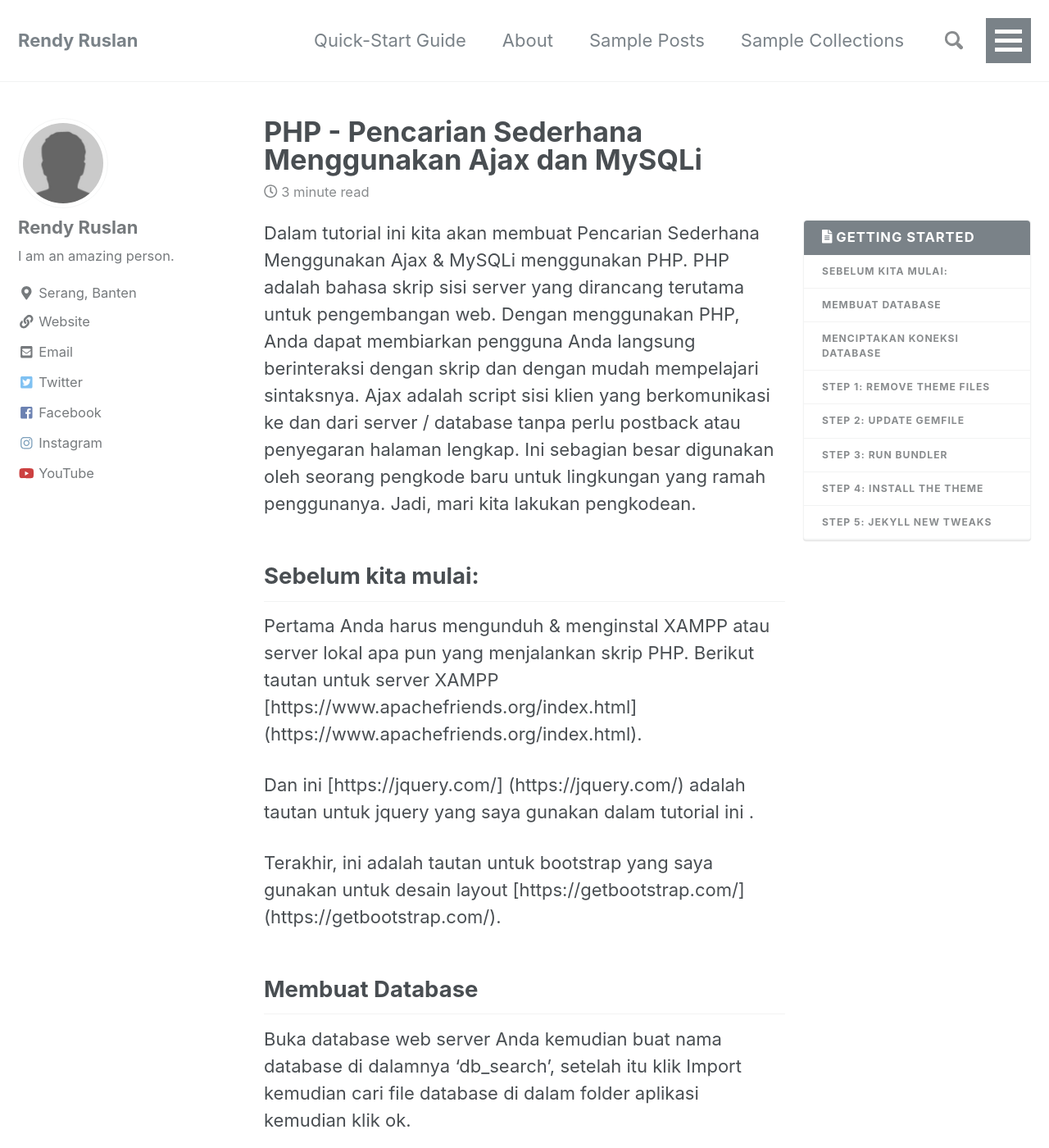
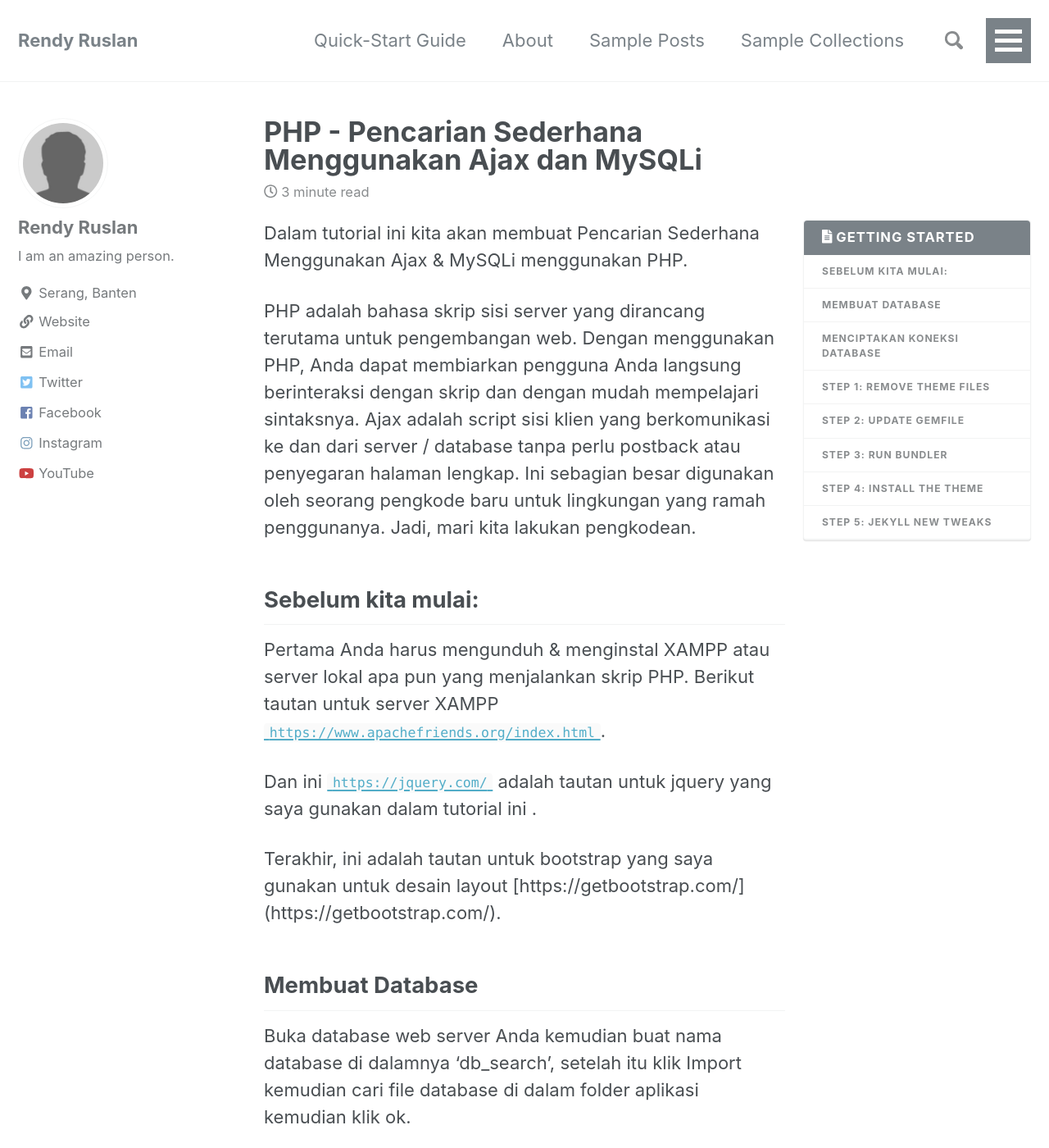
Before and after one commit to rendyruslan/rendyruslan.github.io, a Jekyll site: the page built from _posts/2018-06-12-php-pencarian-sederhana-menggunakan-ajax-dan-mysqli.md, in a window 1280 px wide and 1400 px high. Shown: the whole window at 82% size. Built offline with Jekyll 4.4.1, drawn with Linux system fonts in a browser that asks for light colours; nearby versions of some CDN libraries; some of the changed text lies outside the part shown.

Commit message:
Update 2018-06-12-php-pencarian-sederhana-menggunakan-ajax-dan-mysqli.md

```diff
--- a/_posts/2018-06-12-php-pencarian-sederhana-menggunakan-ajax-dan-mysqli.md
+++ b/_posts/2018-06-12-php-pencarian-sederhana-menggunakan-ajax-dan-mysqli.md
@@ -9,12 +9,14 @@ toc: true
 toc_label: "Getting Started"
 ---
 
-Dalam tutorial ini kita akan membuat Pencarian Sederhana Menggunakan Ajax & MySQLi menggunakan PHP. PHP adalah bahasa skrip sisi server yang dirancang terutama untuk pengembangan web. Dengan menggunakan PHP, Anda dapat membiarkan pengguna Anda langsung berinteraksi dengan skrip dan dengan mudah mempelajari sintaksnya. Ajax adalah script sisi klien yang berkomunikasi ke dan dari server / database tanpa perlu postback atau penyegaran halaman lengkap. Ini sebagian besar digunakan oleh seorang pengkode baru untuk lingkungan yang ramah penggunanya. Jadi, mari kita lakukan pengkodean.
+Dalam tutorial ini kita akan membuat Pencarian Sederhana Menggunakan Ajax & MySQLi menggunakan PHP.
+
+PHP adalah bahasa skrip sisi server yang dirancang terutama untuk pengembangan web. Dengan menggunakan PHP, Anda dapat membiarkan pengguna Anda langsung berinteraksi dengan skrip dan dengan mudah mempelajari sintaksnya. Ajax adalah script sisi klien yang berkomunikasi ke dan dari server / database tanpa perlu postback atau penyegaran halaman lengkap. Ini sebagian besar digunakan oleh seorang pengkode baru untuk lingkungan yang ramah penggunanya. Jadi, mari kita lakukan pengkodean.
 
 ## Sebelum kita mulai:
-Pertama Anda harus mengunduh & menginstal XAMPP atau server lokal apa pun yang menjalankan skrip PHP. Berikut tautan untuk server XAMPP [https://www.apachefriends.org/index.html] (https://www.apachefriends.org/index.html).
+Pertama Anda harus mengunduh & menginstal XAMPP atau server lokal apa pun yang menjalankan skrip PHP. Berikut tautan untuk server XAMPP [`https://www.apachefriends.org/index.html`](https://www.apachefriends.org/index.html).
 
-Dan ini [https://jquery.com/] (https://jquery.com/) adalah tautan untuk jquery yang saya gunakan dalam tutorial ini .
+Dan ini [`https://jquery.com/`](https://jquery.com/) adalah tautan untuk jquery yang saya gunakan dalam tutorial ini .
 
 Terakhir, ini adalah tautan untuk bootstrap yang saya gunakan untuk desain layout [https://getbootstrap.com/] (https://getbootstrap.com/).
 
@@ -24,7 +26,7 @@ Buka database web server Anda kemudian buat nama database di dalamnya 'db_search
 ## Menciptakan koneksi database
 Buka segala jenis editor teks Anda (notepad ++, dll.). Kemudian cukup salin / tempelkan kode di bawah lalu beri nama 'conn.php'.
 
-{% highlight ruby %}
+{% highlight javascript linenos %}
 <?php
 	$conn = new mysqli('localhost', 'root', '', 'db_search');
 
@@ -34,7 +36,7 @@ Buka segala jenis editor teks Anda (notepad ++, dll.). Kemudian cukup salin / te
 ?>
 {% endhighlight %}
 
-[`minimal-mistakes-jekyll`](https://rubygems.org/gems/minimal-mistakes-jekyll) can only be used with Jekyll proper. If you're hosting on GitHub Pages or using that gem the theme won't work. 3rd party themes haven't been white-listed so it's a no go for now.
+[`https://jquery.com/`](https://jquery.com/) can only be used with Jekyll proper. If you're hosting on GitHub Pages or using that gem the theme won't work. 3rd party themes haven't been white-listed so it's a no go for now.
 
 Fine with all that? Great. Let's continue.
 
```
